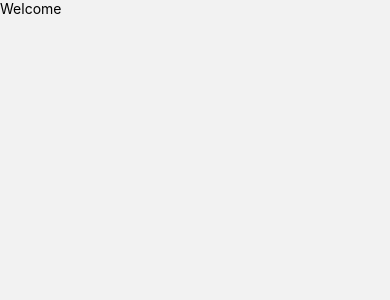
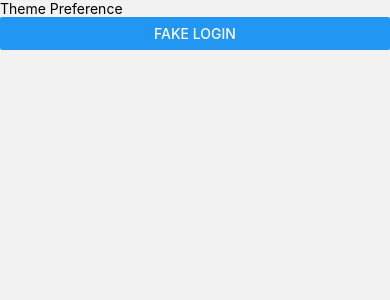
Before and after one commit to QimInvestment/qim-mobile, a React Native app: screen /ThemePreferenceScreen in a window 390 px wide. Before the commit this address had no page. Shown: the top 300 px of the page. Built offline with nearby package versions, Linux system fonts and the light colour scheme.

Commit message:
simulated login with redux

```diff
--- /dev/null
+++ b/hooks/useUnAuthNavigation.tsx
@@ -0,0 +1,13 @@
+import {useNavigation} from "@react-navigation/native"
+import {NativeStackNavigationProp} from "@react-navigation/native-stack";
+import type { UnAuthStackParamList } from "../types/un-auth-stack";
+
+type NavProp = NativeStackNavigationProp<UnAuthStackParamList>;
+
+const useUnAuthNavigation=()=>{
+  const navigation = useNavigation<NavProp>()
+
+  return  navigation
+}
+
+export default useUnAuthNavigation
--- a/navigation/RootNavigation.tsx
+++ b/navigation/RootNavigation.tsx
@@ -1,8 +1,13 @@
 import {SafeAreaView} from "react-native"
 import { NavigationContainer } from "@react-navigation/native";
-import UnAuthStack from "./unAuthNav/UnAuthStack";
+
+// redux
 import { RootState } from "../redux/store";
 import { useSelector } from "react-redux";
+
+// stacks
+import UnAuthStack from "./unAuthNav/UnAuthStack";
+import AuthStack from "./authNav/AuthStack";
 
 const RootNavigation =()=>{
   const {isAuthenticated} = useSelector((state:RootState)=>state.auth);
@@ -10,7 +15,7 @@ const RootNavigation =()=>{
   return(
     <NavigationContainer>
       <SafeAreaView/>
-      {!isAuthenticated ? <UnAuthStack/> : <UnAuthStack/>}
+      {!isAuthenticated ? <UnAuthStack/> : <AuthStack/>}
     </NavigationContainer>
   )
 }
--- a/navigation/authNav/AuthStack.tsx
+++ b/navigation/authNav/AuthStack.tsx
@@ -0,0 +1,24 @@
+import { createNativeStackNavigator } from "@react-navigation/native-stack";
+
+// screens
+import DashboardScreen from "../../screens/Dashboard/DashboardScreen";
+
+import { AuthStackParamList } from "../../types/auth-stack";
+
+const Stack = createNativeStackNavigator<AuthStackParamList>()
+
+const AuthStack =()=>{
+  return(
+    <Stack.Navigator>
+      <Stack.Screen
+        name="DashboardScreen"
+        component={DashboardScreen}
+        options={{
+          headerTitleAlign:'center',
+        }}
+      />
+    </Stack.Navigator>
+  )
+}
+
+export default AuthStack;
--- a/navigation/unAuthNav/UnAuthStack.tsx
+++ b/navigation/unAuthNav/UnAuthStack.tsx
@@ -4,6 +4,7 @@ import { useNavigation } from '@react-navigation/native';
 
 // screens
 import WelcomeScreen from '../../screens/WelcomeScreen';
+import ThemePreferenceScreen from '../../screens/ThemePreferenceScreen';
 
 // type
 import type { UnAuthStackParamList } from '../../types/un-auth-stack';
@@ -28,6 +29,13 @@ const UnAuthStack = ()=> {
           headerShown:false
         }}
       />
+      <Stack.Screen
+        name="ThemePreferenceScreen"
+        component={ThemePreferenceScreen}
+        options={{
+          headerShown:false
+        }}
+      />
     </Stack.Navigator>
   );
 }
--- a/redux/features/authSlice.ts
+++ b/redux/features/authSlice.ts
@@ -13,12 +13,12 @@ const authSlice = createSlice({
   name:'auth',
   initialState,
   reducers:{
-    updateAuthStatus:(state)=>{
+    signInAuthStatus:(state)=>{
         state.isAuthenticated = true;
     }
   }
 })
 
-export const { updateAuthStatus} = authSlice.actions;
+export const { signInAuthStatus } = authSlice.actions;
 
 export default authSlice.reducer;
--- /dev/null
+++ b/screens/Dashboard/DashboardScreen.tsx
@@ -0,0 +1,11 @@
+import { Text, View } from "react-native"
+
+const DashboardScreen =()=>{
+  return(
+    <View>
+      <Text>Dashboard Screen</Text>
+    </View>
+  )
+}
+
+export default DashboardScreen
--- /dev/null
+++ b/screens/ThemePreferenceScreen.tsx
@@ -0,0 +1,18 @@
+import { Button, Text, View } from "react-native"
+
+// redux
+import { useDispatch } from "react-redux";
+import { signInAuthStatus } from "../redux/features/authSlice";
+
+const ThemePreferenceScreen =()=>{
+  const dispatch = useDispatch();
+
+  return(
+    <View>
+      <Text>Theme Preference</Text>
+      <Button title="Fake Login" onPress={()=>dispatch(signInAuthStatus())}/>
+    </View>
+  )
+}
+
+export default ThemePreferenceScreen
--- a/screens/WelcomeScreen.tsx
+++ b/screens/WelcomeScreen.tsx
@@ -1,9 +1,13 @@
-import { Text, View } from "react-native";
+import { Button, Text, View } from "react-native";
+import useUnAuthNavigation from "../hooks/useUnAuthNavigation";
 
 const WelcomeScreen =()=>{
+  const navigation =  useUnAuthNavigation();
+
   return(
     <View>
       <Text>Welcome</Text>
+      <Button title="Next Screen" onPress={()=>navigation.navigate("ThemePreferenceScreen")}/>
     </View>
   )
 }
--- a/types/auth-stack.ts
+++ b/types/auth-stack.ts
@@ -0,0 +1,3 @@
+export type AuthStackParamList = {
+  DashboardScreen: undefined,
+};
```
